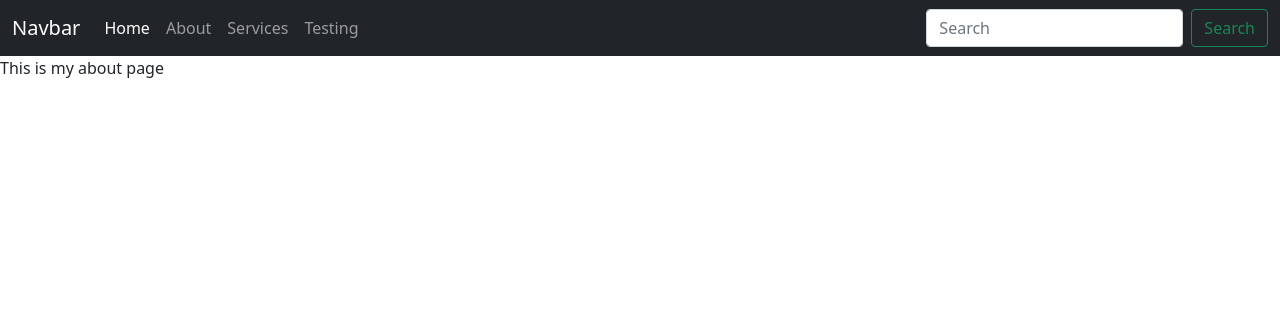
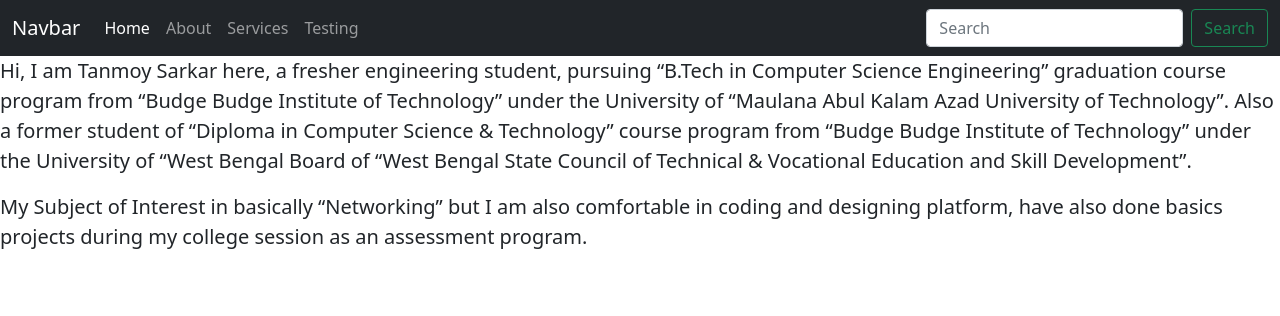
Before and after one commit to SarkarTanmoy04/MyWeb, a Python web app: template templates/about.html in a window 1280 px wide. Shown: the top 316 px of the page. Run offline with Jinja, Linux system fonts and the light colour scheme; the template is opened without the code that fills it, so the values that code supplies are empty.

Commit message:
About modified, include more data

```diff
--- a/templates/about.html
+++ b/templates/about.html
@@ -1,5 +1,8 @@
 {% extends 'base.html' %}
 {% block title %}About{% endblock title %}
 {% block body %}
- This is my about page
+<blockquote class="blockquote">
+    Hi, I am Tanmoy Sarkar here, a fresher engineering student, pursuing “B.Tech in Computer Science Engineering” graduation course program from “Budge Budge Institute of Technology” under the University of “Maulana Abul Kalam Azad University of Technology”. Also a former student of “Diploma in Computer Science & Technology” course program from “Budge Budge Institute of Technology” under the University of “West Bengal Board of “West Bengal State Council of Technical & Vocational Education and Skill Development”.
+    <p class="pt-3">My Subject of Interest in basically “Networking” but I am also comfortable in coding and designing platform, have also done basics projects during my college session as an assessment program.</p>
+</blockquote>
 {% endblock body %}
```
